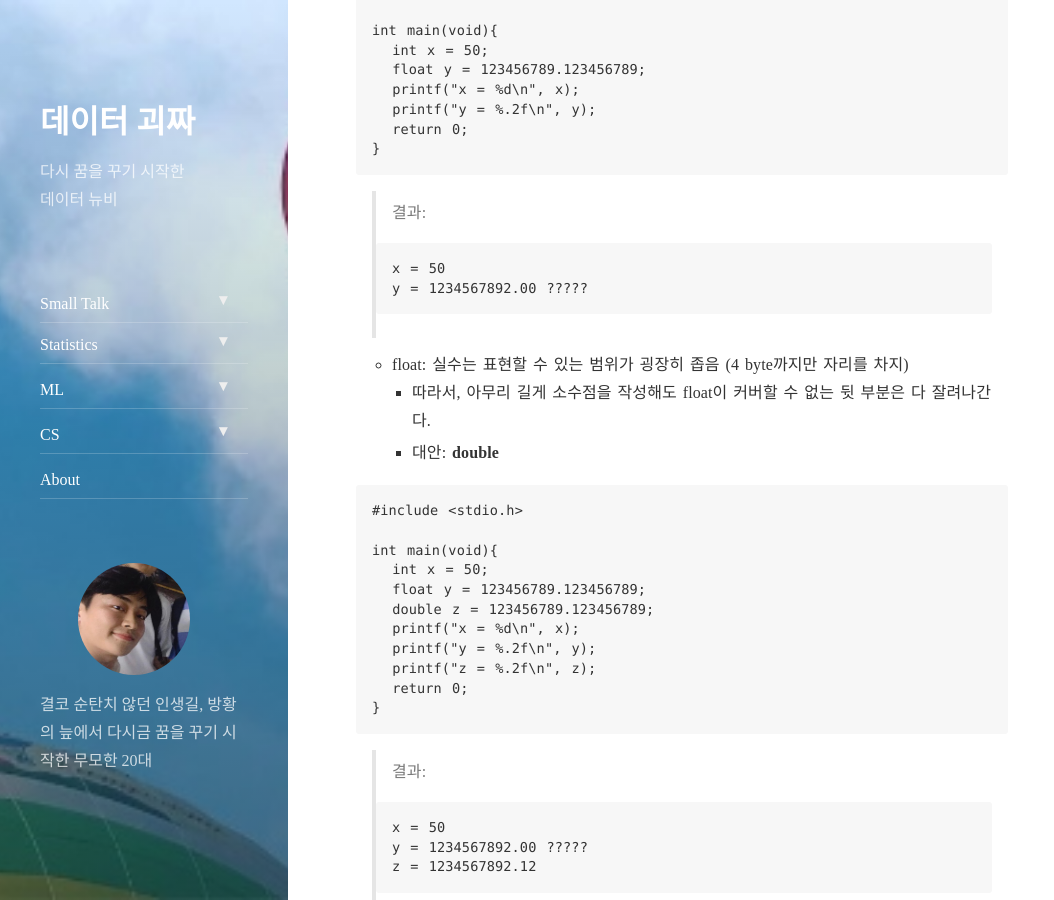
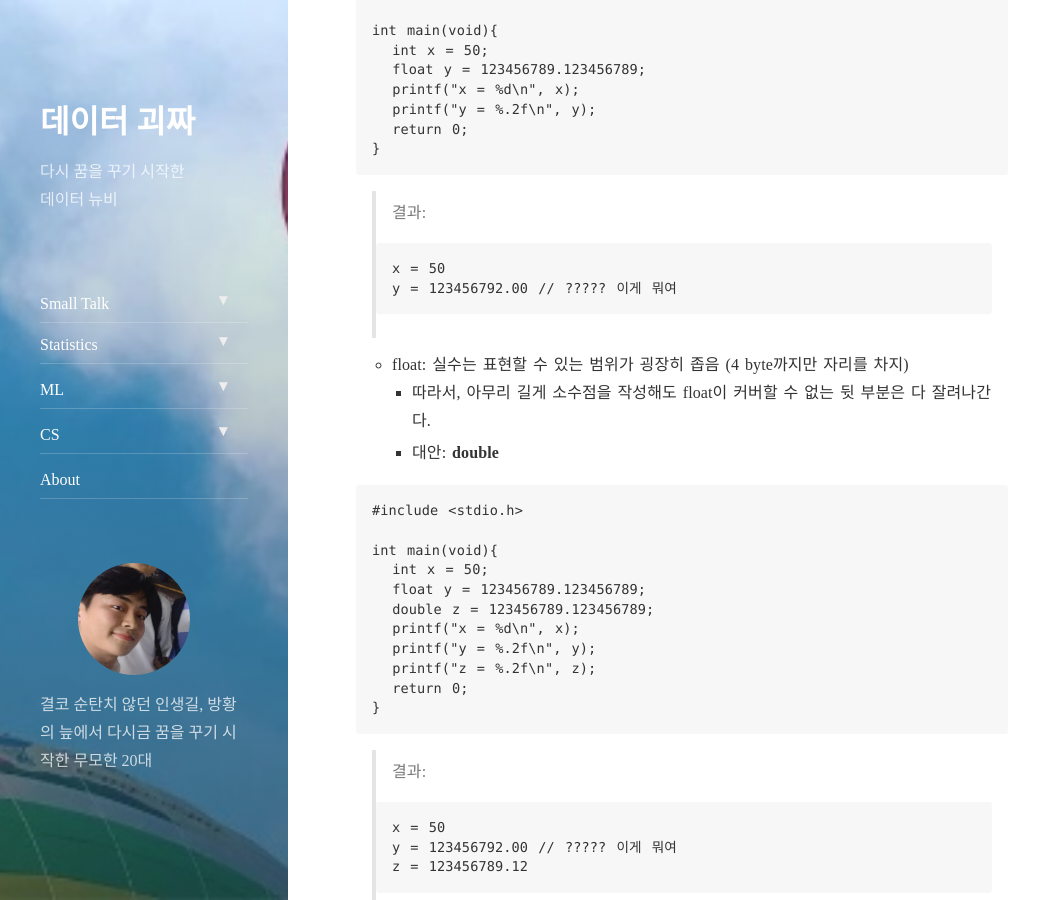
Before and after one commit to tryumanshow/data-weirdo.github.io, a Jekyll site: the page built from _posts/2020-02-09-cs-c_basic-c1.markdown, in a window 1280 px wide and 900 px high, scrolled down 2120 px. Shown: the whole window, without its empty margins (0-1054 px from the left). Built offline with Jekyll 4.4.1, drawn with Linux system fonts in a browser that asks for light colours; nearby versions of some CDN libraries; comment, search, counter and statistics services are not loaded.

Commit message:
Update 2020-02-09-cs-c_basic-c1.markdown

````diff
--- a/_posts/2020-02-09-cs-c_basic-c1.markdown
+++ b/_posts/2020-02-09-cs-c_basic-c1.markdown
@@ -96,7 +96,7 @@ comments: true
     > 결과:
     ```
     x = 50
-    y = 1234567892.00 ?????
+    y = 123456792.00 // ????? 이게 뭐여
     ```
 
     - float: 실수는 표현할 수 있는 범위가 굉장히 좁음 (4 byte까지만 자리를 차지)
@@ -120,8 +120,8 @@ comments: true
     > 결과:
     ```
     x = 50
-    y = 1234567892.00 ?????
-    z = 1234567892.12
+    y = 123456792.00 // ????? 이게 뭐여
+    z = 123456789.12
     ```
     ---
 
````
